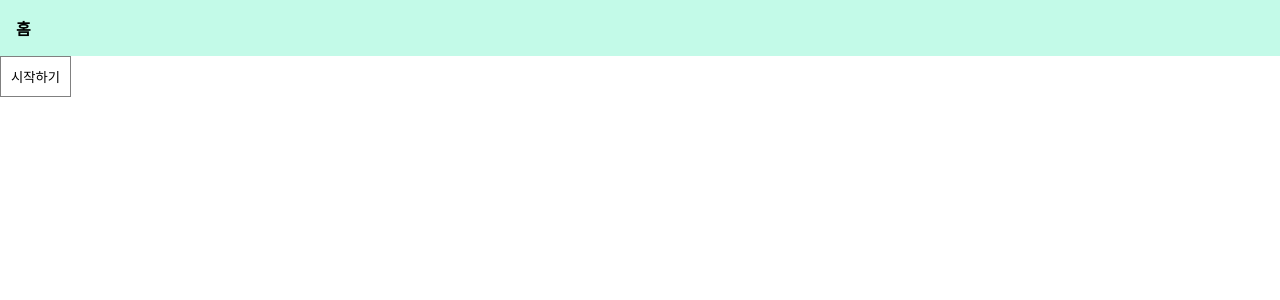
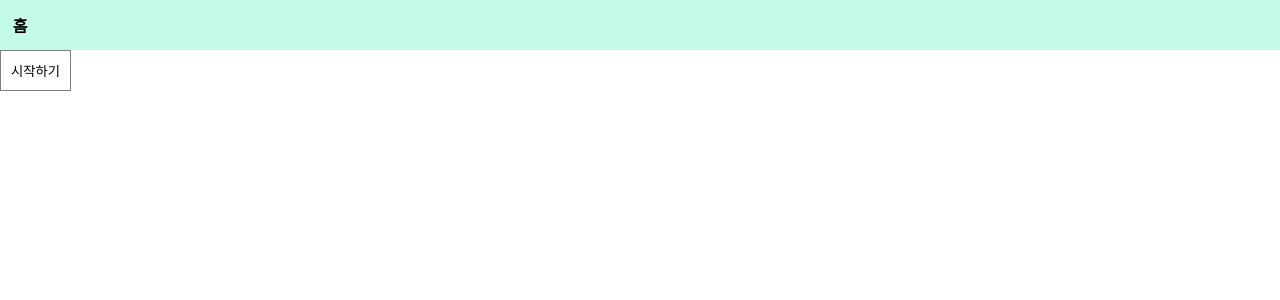
Before and after one commit to hyeonho64/ksh, a React (Create React App) app: page / in a window 1280 px wide. Shown: the top 300 px of the page. Built offline with nearby package versions, Linux system fonts and the light colour scheme; a web font is replaced by a local one.

Commit message:
navbar width가 완전히 100%가 되지 않던 오류 수정.

```diff
--- a/src/css/Home.css
+++ b/src/css/Home.css
@@ -1,8 +1,8 @@
 .navbar {
-    width: 97.8vw;
+    width: 98vw;
     height: auto;
     background-color: #C3FAE8;
     font-family: NanumSquare;
-    padding: 1rem;
+    padding: 1vw;
     font-weight: bold;
 }
--- a/src/global.css
+++ b/src/global.css
@@ -1,5 +1,5 @@
 html, body {
     margin: 0;
-    width: 100vw;
-    height: 100vh;
+    width: 100%;
+    height: 100%;
 }
```
